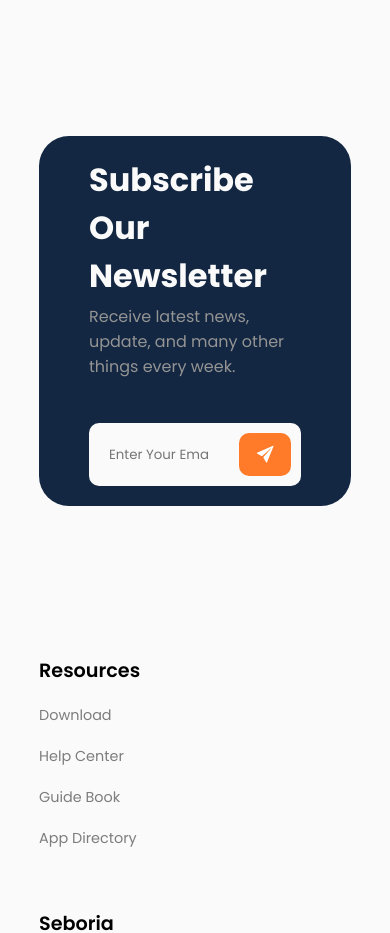
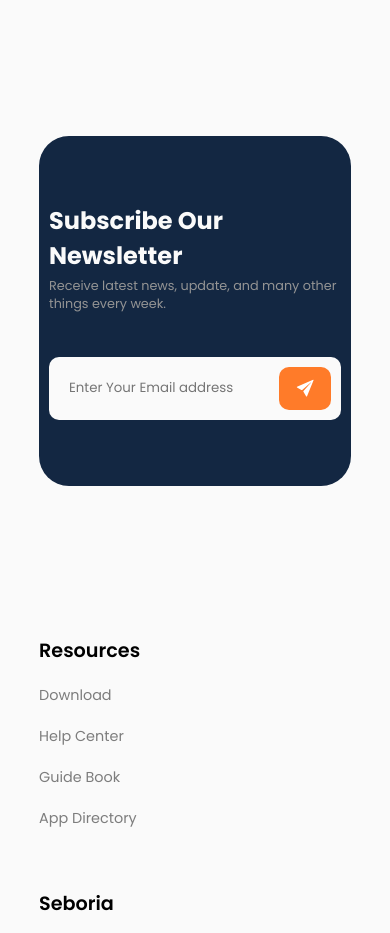
Before and after one commit to AzimiShaja/siboria, a React (Vite) app: page / in a window 390 px wide. Shown: the part 5980-6913 px from the top of the page. Built offline with nearby package versions, Linux system fonts and the light colour scheme.

Commit message:
fixed padding in mobile size

```diff
--- a/src/components/Subscribe/subscribe.style.scss
+++ b/src/components/Subscribe/subscribe.style.scss
@@ -73,3 +73,18 @@
         display: none;
     }
 }
+@media screen and (max-width: 900px) {
+    .subscribe-container {
+        .subscribe-context {
+            padding: 10px;
+            .subscribe-text{
+                h1 {
+                    font-size: 1.5rem;
+                }
+                p{
+                    font-size: 0.8rem;
+                }
+            }
+        }
+    }
+}
```
Also changed, not shown: 1 other file (tests, documents, lock files or other folders).
